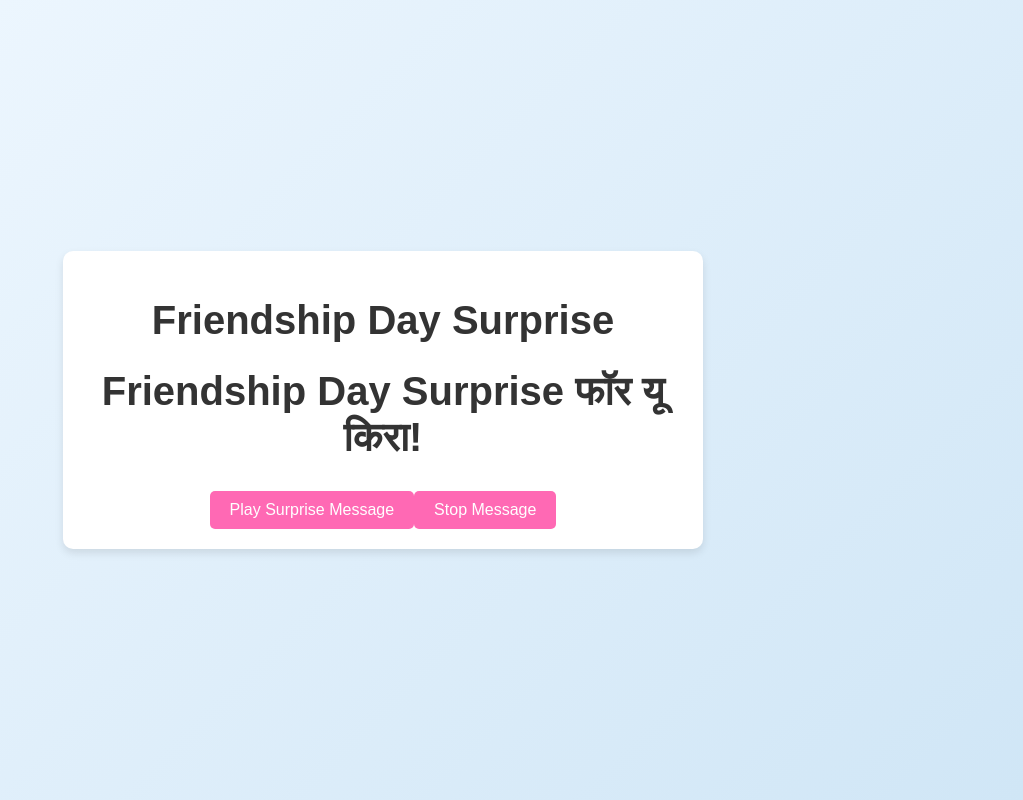
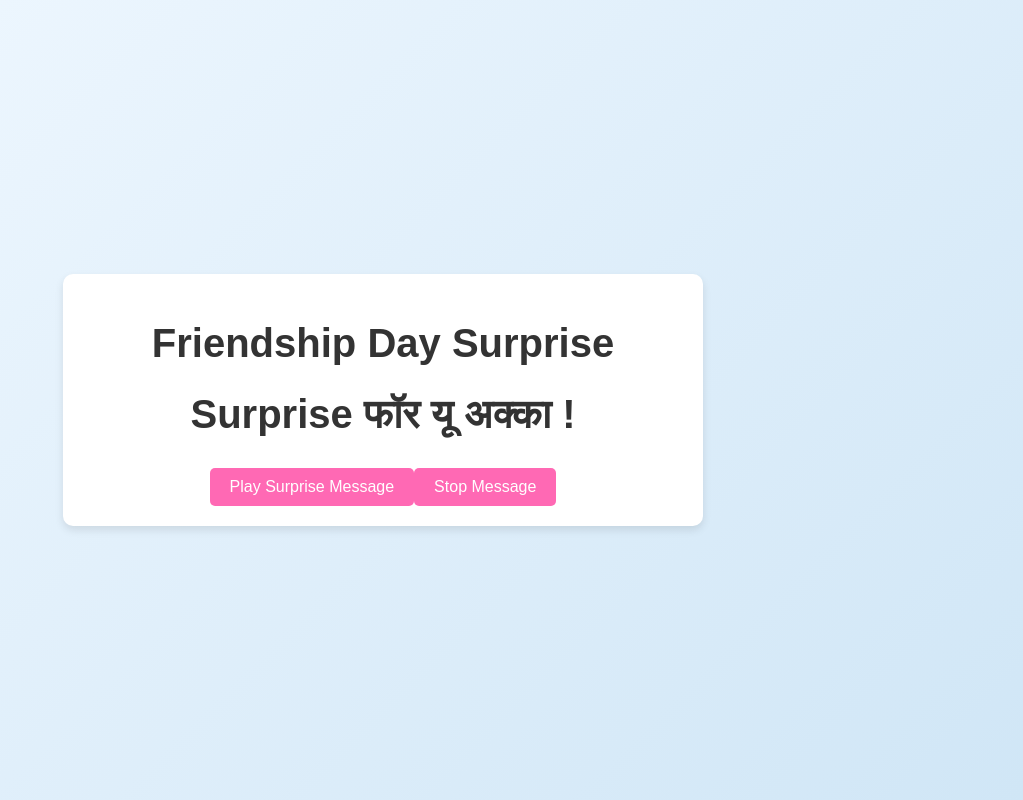
Before and after one commit to Ashish-11-06/friendshipday, a React (Create React App) app: page / in a window 1280 px wide. Shown: the whole page, without its empty margins (257-1280 px from the left). Built offline with nearby package versions, Linux system fonts and the light colour scheme.

Commit message:
modified

```diff
--- a/src/components/TextToSpeech.js
+++ b/src/components/TextToSpeech.js
@@ -48,7 +48,7 @@ const TextToSpeech = () => {
 
   return (
     <div>
-      <h1>Friendship Day Surprise फॉर यू किरा!</h1>
+      <h1>Surprise फॉर यू अक्का !</h1>
       <button onClick={handleSpeak}>Play Surprise Message</button>
       <button onClick={handleStop}>Stop Message</button> {/* Add Stop button */}
     </div>
```
